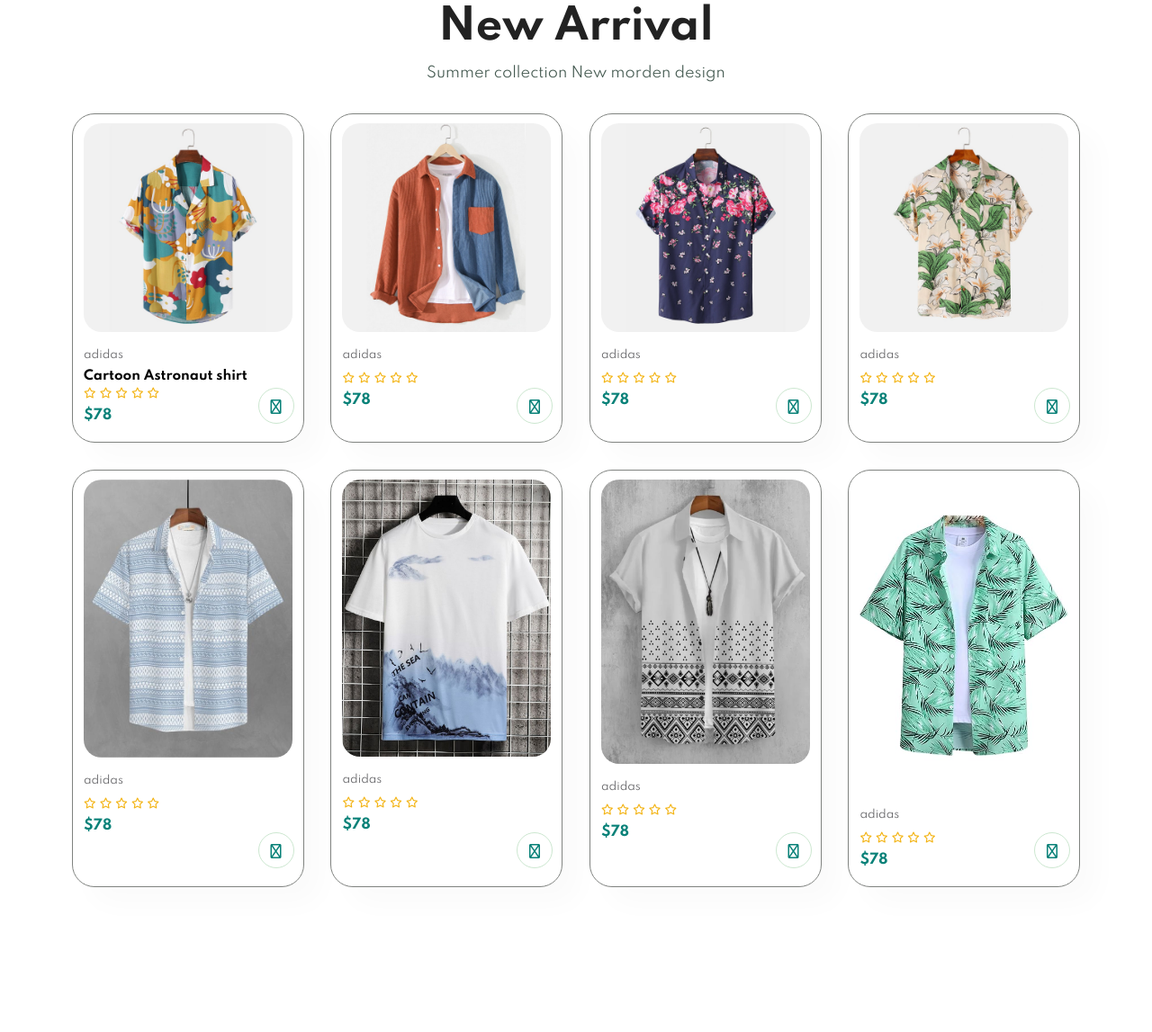
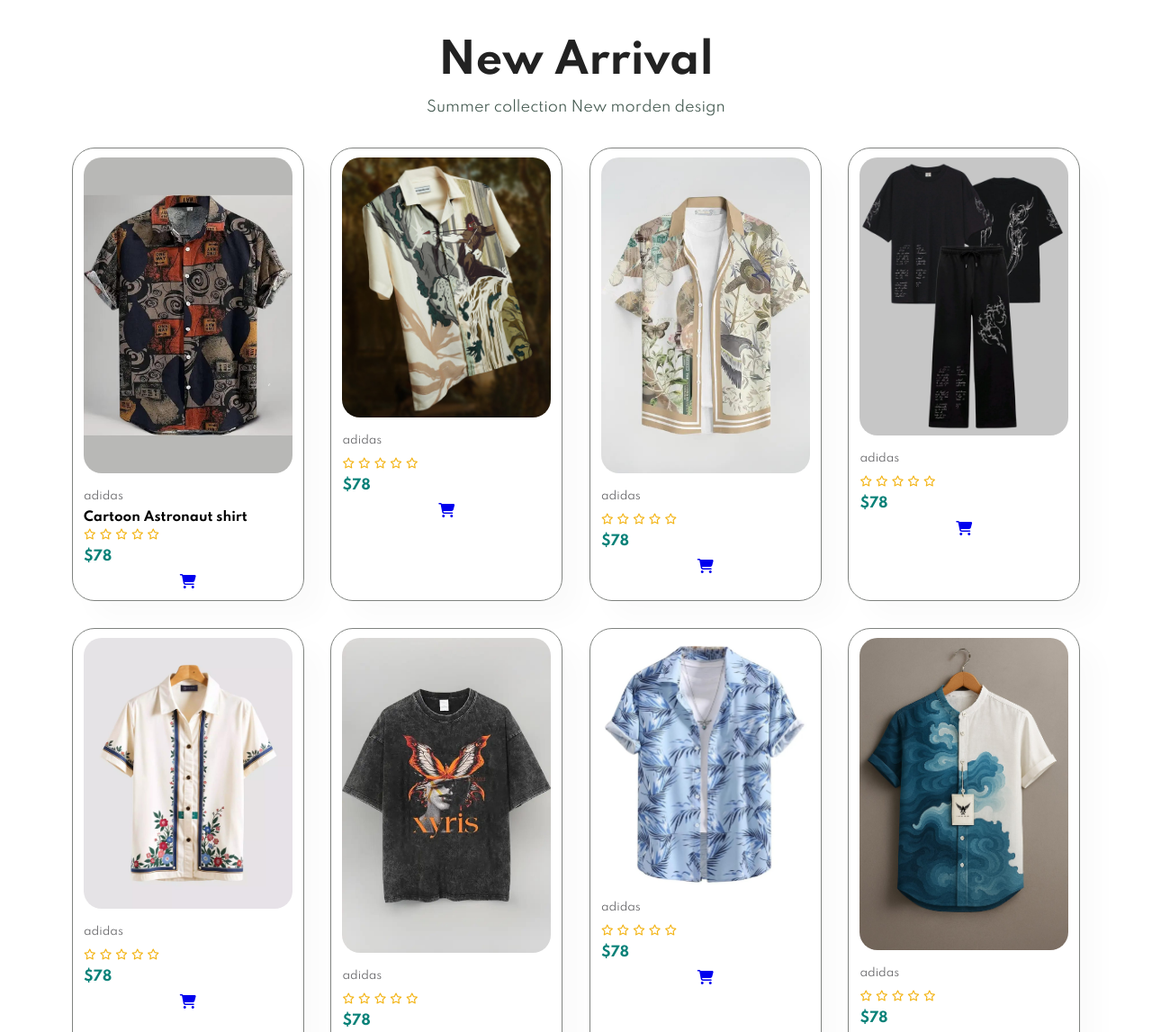
Before and after one commit to vis-a11y/V-SHINE-E-Commerce-website, a plain HTML site: page index.html in a window 1280 px wide. Shown: the part 2311-3458 px from the top of the page at 90% size. Before the commit the page ends 3352 px from the top, so only its background shows below. Drawn offline with Linux system fonts and the light colour scheme.

Commit message:
4 commit

```diff
--- a/index.html
+++ b/index.html
@@ -176,7 +176,7 @@
     <p>Summer collection New morden design</p>
     <div class="pro-container">
         <div class="pro">
-            <img src="image/product/product1.jpg" alt="">
+            <img src="image/product/pro9.jpg" alt="">
             <div class="des">
                 <span> adidas</span>
                 <h5>Cartoon Astronaut shirt</h5>
@@ -192,7 +192,7 @@
             <a href="#"><i class="fa-solid fa-cart-shopping "></i></a>
         </div>
         <div class="pro">
-            <img src="image/product/pro2.jpg" alt="">
+            <img src="image/product/pro17.jpg" alt="">
             <div class="des">
                 <span> adidas</span>
                 <h5></h5>
@@ -208,7 +208,7 @@
             <a href="#"><i class="fa-solid fa-cart-shopping "></i></a>
         </div>
         <div class="pro">
-            <img src="image/product/product3.jpg" alt="">
+            <img src="image/product/pro11.jpg" alt="">
             <div class="des">
                 <span> adidas</span>
                 <h5></h5>
@@ -224,7 +224,7 @@
             <a href="#"><i class="fa-solid fa-cart-shopping "></i></a>
         </div>
         <div class="pro">
-            <img src="image/product/pro4.jpg" alt="">
+            <img src="image/product/pro12.jpg" alt="">
             <div class="des">
                 <span> adidas</span>
                 <h5></h5>
@@ -240,7 +240,7 @@
             <a href="#"><i class="fa-solid fa-cart-shopping"></i></a>
         </div>
         <div class="pro">
-            <img src="image/product/pro5.jpg" alt="">
+            <img src="image/product/pro13.jpg" alt="">
             <div class="des">
                 <span> adidas</span>
                 <h5></h5>
@@ -256,7 +256,7 @@
             <a href="#"><i class="fa-solid fa-cart-shopping"></i></a>
         </div>
          <div class="pro">
-            <img src="image/product/pro6.jpg" alt="">
+            <img src="image/product/pro14.jpg" alt="">
             <div class="des">
                 <span> adidas</span>
                 <h5></h5>
@@ -272,7 +272,7 @@
             <a href="#"><i class="fa-solid fa-cart-shopping"></i></a>
         </div>
          <div class="pro">
-            <img src="image/product/pro7.jpg" alt="">
+            <img src="image/product/pro15.jpg" alt="">
             <div class="des">
                 <span> adidas</span>
                 <h5></h5>
@@ -288,7 +288,7 @@
             <a href="#"><i class="fa-solid fa-cart-shopping"></i></a>
         </div>
          <div class="pro">
-            <img src="image/product/pro8.jpg" alt="">
+            <img src="image/product/pro16.jpg" alt="">
             <div class="des">
                 <span> adidas</span>
                 <h5></h5>
--- a/style.css
+++ b/style.css
@@ -4,7 +4,6 @@
     padding: 0;
     box-sizing: border-box;
     font-family: "spartan",sans-serif;
-}
 
 h1 {
     font-size: 50px;
@@ -198,20 +197,21 @@ body{
     color: #088178;
 }
 
-#product1 .pro .fa-cart-shopping{
+/* Cart button positioned at bottom right of product card */
+#product1 .pro .cart {
     width: 40px;
     height: 40px;
     line-height: 40px;
     border-radius: 50px;
-    border-color: #eef6ef;
+    border-color: #04b919;
     font-weight: 500;
     color: #088178;
     border: 1px solid #cce7d0;
     position: absolute;
     bottom: 20px;
     right: 10px;
+}
 
-}
 
 #banner{
     display: flex;
```
Also changed, not shown: image/product/pro10.jpg (added), image/product/pro11.jpg (added), image/product/pro12.jpg (added), image/product/pro13.jpg (added), image/product/pro14.jpg (added), image/product/pro15.jpg (added), image/product/pro16.jpg (added), image/product/pro17.jpg (added), image/product/pro18.jpg (added), image/product/pro9.jpg (added).
